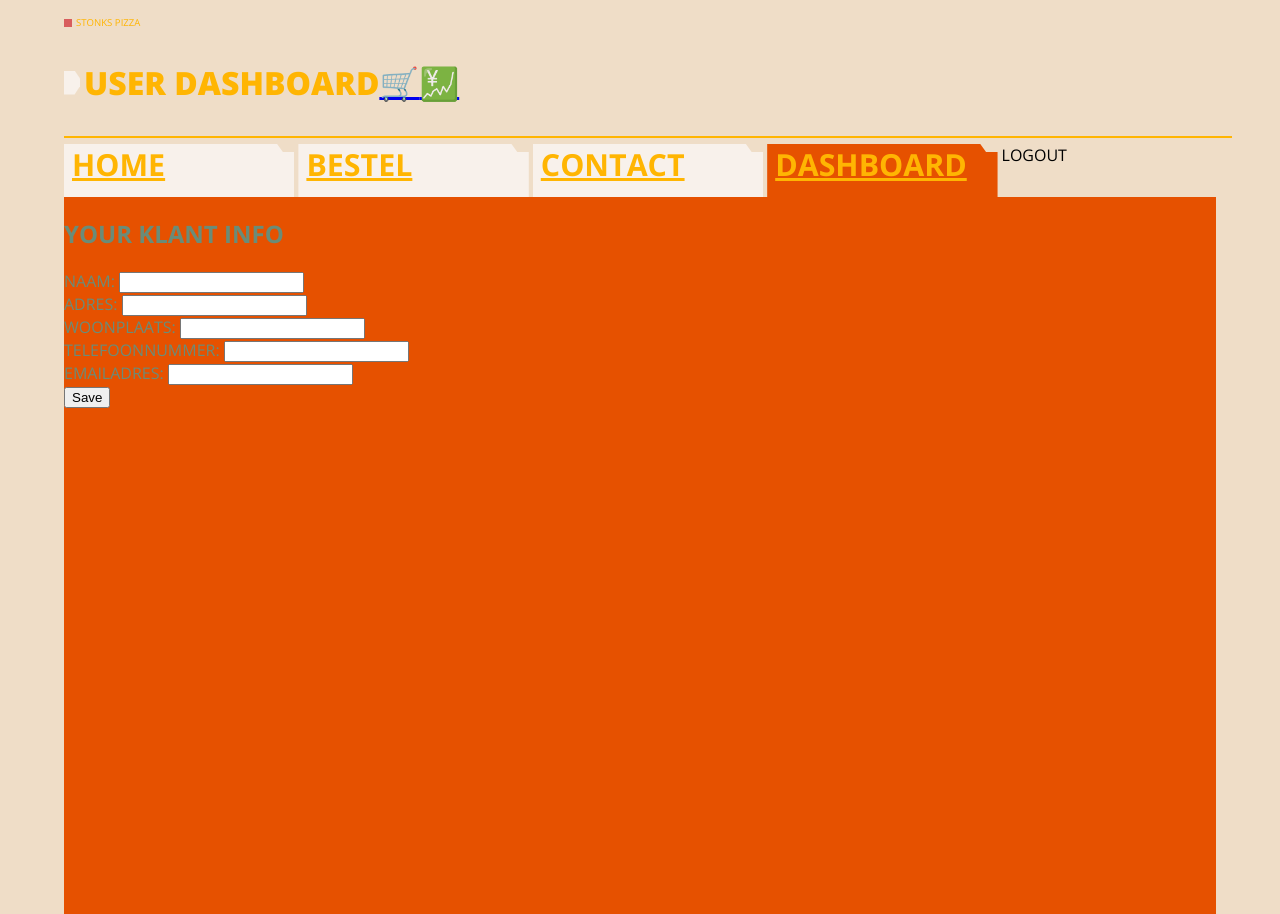
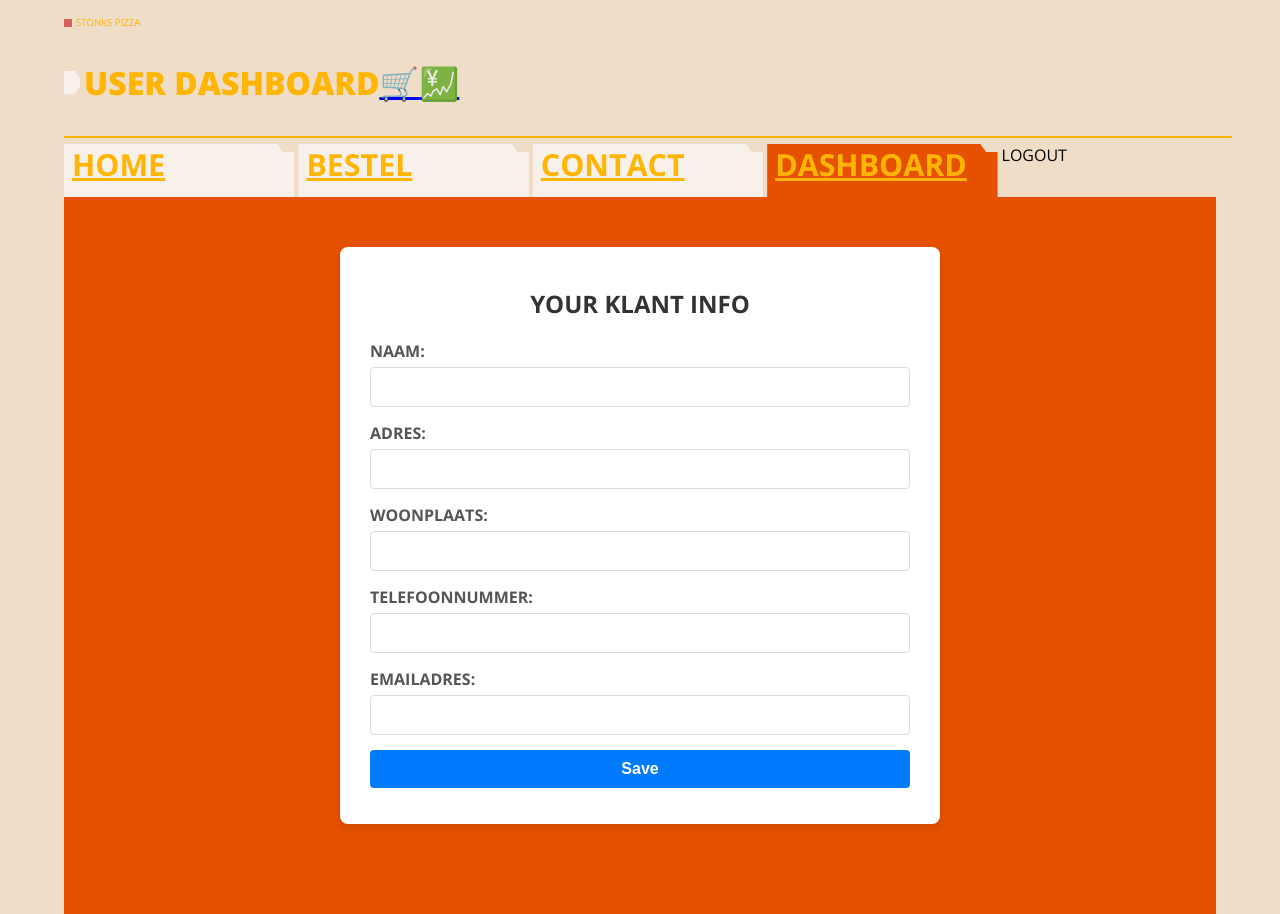
Before and after one commit to AnatomyKing/NEL-Pizzeria, a Laravel app: page /dashboard in a window 1280 px wide. Run offline with Laravel 12, Linux system fonts and the light colour scheme; the visitor is signed in with stand-in values (Sample User, id 1); data that the repository does not hold is empty.

Commit message:
fixen yeaayyy
progreess gefixt en de dashboard change en ingredienten niet hoger dan 5

```diff
--- /dev/null
+++ b/laravel/NELpizza/public/css/dashboard.css
@@ -0,0 +1,101 @@
+/* Algemene styling */
+body {
+    font-family: Arial, sans-serif;
+    background-color: #f9f9f9;
+    margin: 0;
+    padding: 0;
+}
+
+/* Dashboard container */
+.dashboard-container {
+    max-width: 600px;
+    margin: 50px auto;
+    background: #ffffff;
+    box-shadow: 0 4px 10px rgba(0, 0, 0, 0.1);
+    border-radius: 8px;
+    padding: 20px 30px;
+}
+
+/* Titel */
+.dashboard-title {
+    text-align: center;
+    font-size: 24px;
+    font-weight: bold;
+    margin-bottom: 20px;
+    color: #333;
+}
+
+/* Status message */
+.status-message {
+    background-color: #d4edda;
+    color: #155724;
+    padding: 10px;
+    border: 1px solid #c3e6cb;
+    border-radius: 5px;
+    margin-bottom: 20px;
+}
+
+/* Formulier */
+.dashboard-form {
+    display: flex;
+    flex-direction: column;
+    gap: 15px;
+}
+
+.form-group {
+    display: flex;
+    flex-direction: column;
+}
+
+.form-group label {
+    font-weight: bold;
+    margin-bottom: 5px;
+    color: #555;
+}
+
+.form-group input {
+    border: 1px solid #ddd;
+    border-radius: 4px;
+    padding: 10px;
+    font-size: 16px;
+    transition: border-color 0.3s;
+}
+
+.form-group input:focus {
+    border-color: #007bff;
+    outline: none;
+}
+
+/* Save button */
+.btn-save {
+    background-color: #007bff;
+    color: #fff;
+    font-size: 16px;
+    font-weight: bold;
+    border: none;
+    border-radius: 4px;
+    padding: 10px 15px;
+    cursor: pointer;
+    transition: background-color 0.3s;
+}
+
+.btn-save:hover {
+    background-color: #0056b3;
+}
+
+/* Responsiviteit */
+@media (max-width: 768px) {
+    .dashboard-container {
+        margin: 20px;
+        padding: 15px;
+    }
+
+    .form-group input {
+        font-size: 14px;
+    }
+
+    .btn-save {
+        font-size: 14px;
+        padding: 8px 12px;
+    }
+}
--- a/laravel/NELpizza/public/js/status.js
+++ b/laravel/NELpizza/public/js/status.js
@@ -46,9 +46,6 @@ document.addEventListener("DOMContentLoaded", () => {
                         ${steps.map((step, index) => `
                             <span class="step ${index <= order.statusIndex ? 'active' : ''}">${step}</span>
                         `).join('')}
-                      <div class="progress-bar">
-                          <span class="progress" style="width: ${(order.statusIndex / (steps.length - 1)) * 100}%;"></span>
-                      </div>
                     </div>
                     <div class="buttons">
                         <button class="btn btn-prev" data-id="${order.id}" ${order.statusIndex === 0 ? 'disabled' : ''}>Previous</button>
--- a/laravel/NELpizza/resources/views/dashboard.blade.php
+++ b/laravel/NELpizza/resources/views/dashboard.blade.php
@@ -1,37 +1,40 @@
 @extends('layouts.app')  {{-- or <x-app-layout> if using Laravel's default layout --}}
 
 @section('title', 'Dashboard')
+<link rel="stylesheet" href="{{ asset('css/dashboard.css') }}">
 @section('menu-title', 'User Dashboard')
 
 @section('content')
-    <h2>Your Klant Info</h2>
+    <div class="dashboard-container">
+        <h2 class="dashboard-title">Your Klant Info</h2>
 
         @if(session('status'))
-        <div style="color: green;">{{ session('status') }}</div>
+            <div class="status-message">{{ session('status') }}</div>
         @endif
 
-    <form method="POST" action="{{ route('dashboard.update') }}">
+        <form method="POST" action="{{ route('dashboard.update') }}" class="dashboard-form">
             @csrf
-        <div>
+            <div class="form-group">
                 <label for="naam">Naam:</label>
                 <input type="text" name="naam" id="naam" value="{{ old('naam', $klant->naam) }}" required>
             </div>
-        <div>
+            <div class="form-group">
                 <label for="adres">Adres:</label>
                 <input type="text" name="adres" id="adres" value="{{ old('adres', $klant->adres) }}" required>
             </div>
-        <div>
+            <div class="form-group">
                 <label for="woonplaats">Woonplaats:</label>
                 <input type="text" name="woonplaats" id="woonplaats" value="{{ old('woonplaats', $klant->woonplaats) }}" required>
             </div>
-        <div>
+            <div class="form-group">
                 <label for="telefoonnummer">Telefoonnummer:</label>
                 <input type="text" name="telefoonnummer" id="telefoonnummer" value="{{ old('telefoonnummer', $klant->telefoonnummer) }}" required>
             </div>
-        <div>
+            <div class="form-group">
                 <label for="emailadres">Emailadres:</label>
                 <input type="email" name="emailadres" id="emailadres" value="{{ old('emailadres', $klant->emailadres) }}" required>
             </div>
-        <button type="submit">Save</button>
+            <button type="submit" class="btn btn-save">Save</button>
         </form>
+    </div>
 @endsection
```
Also changed, not shown: laravel/NELpizza/public/css/status.css (+140 -62 lines), laravel/NELpizza/public/js/bestel.js (+12 -4 lines), laravel/NELpizza/resources/views/status.blade.php (+8 -5 lines). Lines whose indentation alone changed are shown as unchanged.
